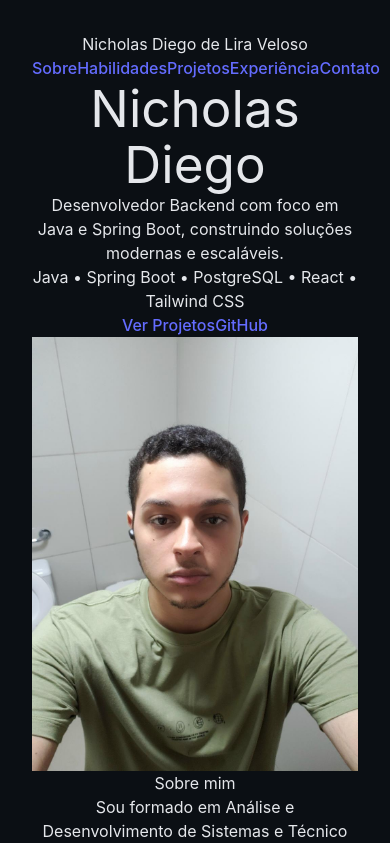
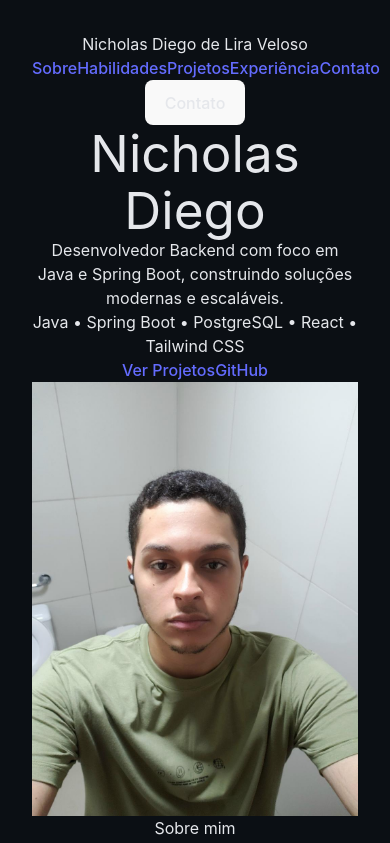
Before and after one commit to nickdiegao/Portfolio-Nicholas-Diego, a React (Vite) app: page / in a window 390 px wide. Shown: the top 843 px of the page. Built offline with nearby package versions, Linux system fonts and the light colour scheme.

Commit message:
feat: refine mobile spacing and typography in hero section

```diff
--- a/src/components/Header.tsx
+++ b/src/components/Header.tsx
@@ -7,7 +7,7 @@ gsap.registerPlugin(ScrollTrigger, ScrollToPlugin);
 export default function Header() {
 
   function scrollToSection(
-    e: React.MouseEvent<HTMLAnchorElement>,
+    e: React.MouseEvent<HTMLButtonElement | HTMLAnchorElement>,
     id: string
   ) {
     e.preventDefault();
@@ -17,7 +17,7 @@ export default function Header() {
       ease: "power2.out",
       scrollTo: {
         y: `#${id}`,
-        offsetY: 96, // altura do header
+        offsetY: 96,
       },
       onComplete: () => {
         ScrollTrigger.refresh();
@@ -33,10 +33,13 @@ export default function Header() {
       border-b border-[var(--border-subtle)]
     ">
       <div className="max-w-6xl mx-auto px-6 py-4 flex justify-between items-center">
+
+        {/* Nome */}
         <span className="font-semibold">
           Nicholas Diego de Lira Veloso
         </span>
 
+        {/* Desktop Nav */}
         <nav className="hidden md:flex gap-6 text-sm">
           <a
             href="#about"
@@ -45,7 +48,6 @@ export default function Header() {
           >
             Sobre
           </a>
-
           <a
             href="#skills"
             onClick={(e) => scrollToSection(e, "skills")}
@@ -78,6 +80,22 @@ export default function Header() {
             Contato
           </a>
         </nav>
+
+        {/* Mobile CTA */}
+        <div className="md:hidden">
+          <button
+            onClick={(e) => scrollToSection(e, "contact")}
+            className="
+              px-4 py-2 rounded-md
+              bg-[var(--accent)]
+              text-black text-sm font-medium
+              focus:outline-none focus-visible:ring-2
+              focus-visible:ring-[var(--accent)]
+            "
+          >
+            Contato
+          </button>
+        </div>
       </div>
     </header>
   );
--- a/src/sections/Hero.tsx
+++ b/src/sections/Hero.tsx
@@ -25,7 +25,7 @@ export default function Hero() {
             ctaRef.current,
             visualRef.current,
         ],
-        { opacity: 0, y: 20 }
+        { opacity: 0, y: 12 }
         );
 
         gsap.timeline({ defaults: { ease: "power2.out" } })
@@ -41,13 +41,31 @@ export default function Hero() {
     }, containerRef);
 
     return () => {
-        ctx.revert(); // <-- ESSENCIAL
-    };
-    }, []);
+                ctx.revert(); // <-- ESSENCIAL
+            };
+            }, []);
 
+            function scrollToSection(
+            e: React.MouseEvent<HTMLButtonElement | HTMLAnchorElement>,
+            id: string
+        ) {
+            e.preventDefault();
+
+            gsap.to(window, {
+            duration: 0.8,
+            ease: "power2.out",
+            scrollTo: {
+                y: `#${id}`,
+                offsetY: 96,
+            },
+            onComplete: () => {
+                ScrollTrigger.refresh();
+            },
+        });
+    }
 
     return (
-        <section className="min-h-screen flex items-center">
+        <section className="min-h-screen flex items-center pt-28">
         <div
             ref={containerRef}
             className="max-w-6xl mx-auto px-6 grid md:grid-cols-2 gap-16 items-center"
@@ -56,7 +74,7 @@ export default function Hero() {
             <div>
             <h1
                 ref={titleRef}
-                className="text-4xl sm:text-5xl md:text-6xl font-bold leading-tight mb-6"
+                className="text-3xl sm:text-5xl md:text-6xl font-bold leading-tight mb-6"
             >
                 Nicholas Diego
             </h1>
@@ -78,8 +96,9 @@ export default function Hero() {
 
             <div ref={ctaRef} className="flex flex-col sm:flex-row gap-4">
                 <a
-                href="#projects"
+                onClick={(e) => scrollToSection(e, "projects")}
                 className="
+                    w-full sm:w-auto
                     px-8 py-4 rounded-lg
                     bg-[var(--accent)] text-black font-semibold
                     hover:opacity-90
@@ -93,6 +112,7 @@ export default function Hero() {
                 href="https://github.com/nickdiegao"
                 target="_blank"
                 className="
+                    w-full sm:w-auto
                     px-8 py-4 rounded-lg
                     border border-[var(--border-subtle)]
                     hover:bg-[var(--bg-surface)]
```
